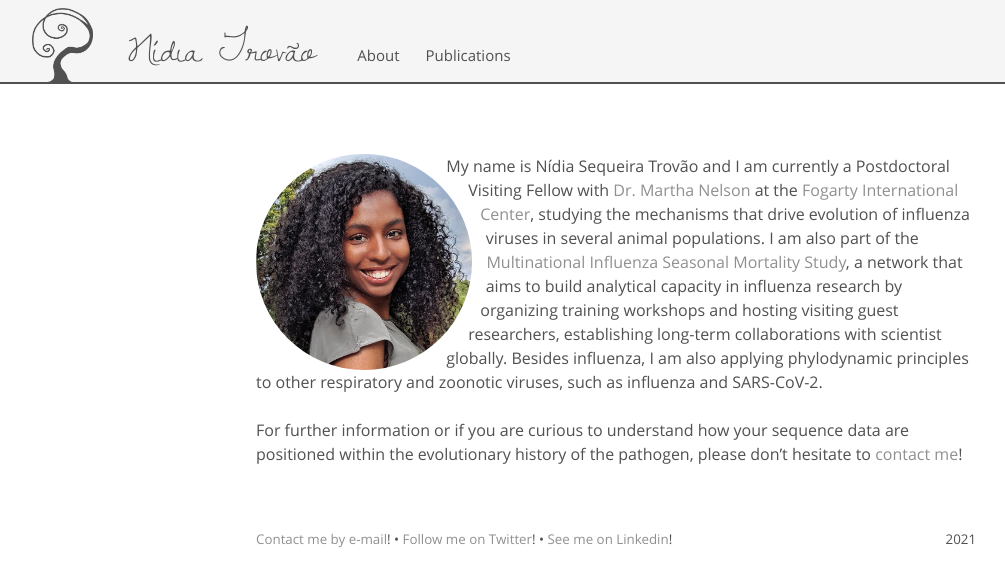
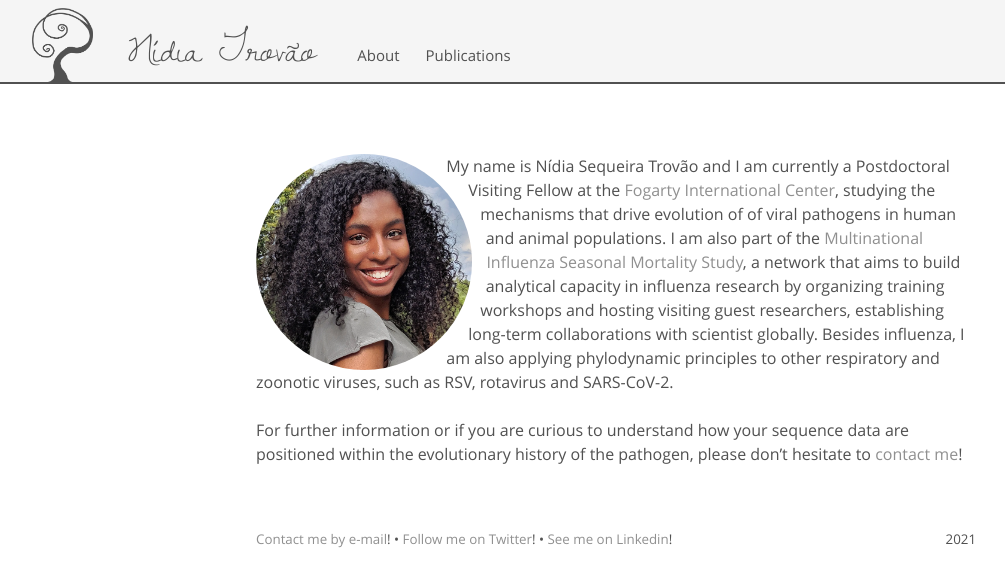
Before and after one commit to nidiatrovao/nidiatrovao.github.io, a Jekyll site: the page built from index.html, in a window 1280 px wide. Shown: the top 587 px of the page, without its empty margins (24-1029 px from the left). Built offline with Jekyll 4.4.1, drawn with Linux system fonts in a browser that asks for light colours.

Commit message:
Update index.html

```diff
--- a/index.html
+++ b/index.html
@@ -10,9 +10,9 @@ title: Home
   <img src="{{ site.baseurl }}/public/nt.jpg" alt="Nídia Trovão" style="border-radius: 50%;">
 </picture>
 
-My name is Nídia Sequeira Trovão and I am currently a Postdoctoral Visiting Fellow with <a href="http://misms.net/staff/martha-nelson/">Dr. Martha Nelson</a> at the <a href="https://www.fic.nih.gov/Pages/Default.aspx">Fogarty International Center</a>, studying the mechanisms that drive evolution of influenza viruses in several animal populations.
+My name is Nídia Sequeira Trovão and I am currently a Postdoctoral Visiting Fellow at the <a href="https://www.fic.nih.gov/Pages/Default.aspx">Fogarty International Center</a>, studying the mechanisms that drive evolution of of viral pathogens in human and animal populations.
 I am also part of the <a href="http://misms.net/staff/nidia-trovao">Multinational Influenza Seasonal Mortality Study</a>, a network that aims to build analytical capacity in influenza research by organizing training workshops and hosting visiting guest researchers, establishing long-term collaborations with scientist globally.
-Besides influenza, I am also applying phylodynamic principles to other respiratory and zoonotic viruses, such as influenza and SARS-CoV-2.
+Besides influenza, I am also applying phylodynamic principles to other respiratory and zoonotic viruses, such as RSV, rotavirus and SARS-CoV-2.
 <br><br>
 For further information or if you are curious to understand how your sequence data are positioned within the evolutionary history of the pathogen, please don’t hesitate to <a target="_blank" href="{{ site.baseurl }}/rcptch.html" title="Click to reveal my e-mail address">contact me</a>!
 </div>
```
